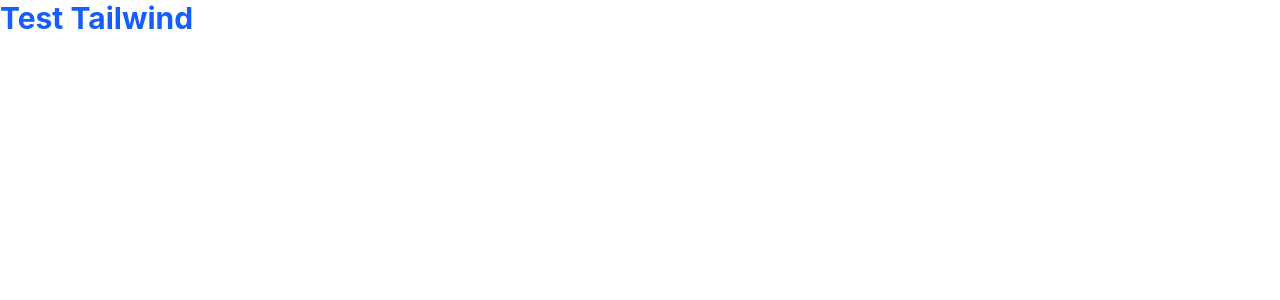
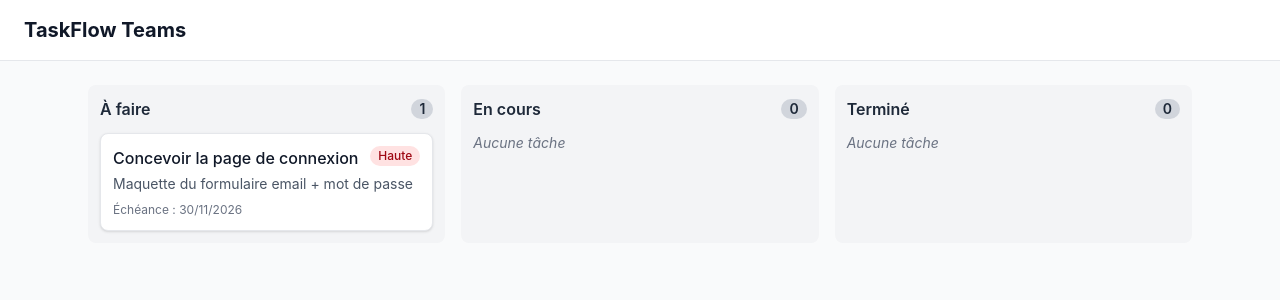
Before and after one commit to fouadisaid/taskflow-teams, a React (Vite) app: page / in a window 1280 px wide. Shown: the top 300 px of the page. Built offline with nearby package versions, Linux system fonts and the light colour scheme.

Commit message:
feat: ajoute les composants Header, Board, Column, TaskCard et PriorityBadge

```diff
--- a/src/App.tsx
+++ b/src/App.tsx
@@ -1,5 +1,16 @@
+import Header from './components/Header'
+import Board from './components/Board'
+import { mockTasks } from './data/mockTasks'
+
 function App() {
-  return <h1 className="text-3xl font-bold text-blue-600">Test Tailwind</h1>
+  return (
+    <div className="min-h-screen bg-gray-50">
+      <Header />
+      <main className="mx-auto max-w-6xl p-6">
+        <Board tasks={mockTasks} />
+      </main>
+    </div>
+  )
 }
 
 export default App
--- /dev/null
+++ b/src/components/Board.tsx
@@ -0,0 +1,33 @@
+import type { Task, TaskStatus } from '../api/types'
+import Column from './Column'
+import TaskCard from './TaskCard'
+
+interface BoardProps {
+  tasks: Task[]
+}
+
+const COLUMNS: { status: TaskStatus; title: string }[] = [
+  { status: 'TODO', title: 'À faire' },
+  { status: 'DOING', title: 'En cours' },
+  { status: 'DONE', title: 'Terminé' },
+]
+
+function Board({ tasks }: BoardProps) {
+  return (
+    <div className="grid gap-4 md:grid-cols-3">
+      {COLUMNS.map(({ status, title }) => {
+        const columnTasks = tasks.filter((task) => task.status === status)
+
+        return (
+          <Column key={status} title={title} count={columnTasks.length}>
+            {columnTasks.map((task) => (
+              <TaskCard key={task.id} task={task} />
+            ))}
+          </Column>
+        )
+      })}
+    </div>
+  )
+}
+
+export default Board
--- /dev/null
+++ b/src/components/Column.tsx
@@ -0,0 +1,26 @@
+import type { ReactNode } from 'react'
+
+interface ColumnProps {
+  title: string
+  count: number
+  children: ReactNode
+}
+
+function Column({ title, count, children }: ColumnProps) {
+  return (
+    <section className="flex flex-col gap-3 rounded-lg bg-gray-100 p-3">
+      <h2 className="flex items-center justify-between font-semibold text-gray-800">
+        {title}
+        <span className="rounded-full bg-gray-300 px-2 text-sm">{count}</span>
+      </h2>
+
+      {count === 0 ? (
+        <p className="text-sm italic text-gray-500">Aucune tâche</p>
+      ) : (
+        children
+      )}
+    </section>
+  )
+}
+
+export default Column
--- /dev/null
+++ b/src/components/Header.tsx
@@ -0,0 +1,9 @@
+function Header() {
+  return (
+    <header className="border-b border-gray-200 bg-white px-6 py-4">
+      <h1 className="text-xl font-bold text-gray-900">TaskFlow Teams</h1>
+    </header>
+  )
+}
+
+export default Header
--- /dev/null
+++ b/src/components/PriorityBadge.tsx
@@ -0,0 +1,22 @@
+import type { Priority } from '../api/types'
+
+interface PriorityBadgeProps {
+  priority: Priority
+}
+
+const PRIORITY_STYLES: Record<Priority, { label: string; className: string }> = {
+  LOW: { label: 'Basse', className: 'bg-green-100 text-green-800' },
+  MEDIUM: { label: 'Moyenne', className: 'bg-yellow-100 text-yellow-800' },
+  HIGH: { label: 'Haute', className: 'bg-red-100 text-red-800' },
+}
+
+function PriorityBadge({ priority }: PriorityBadgeProps) {
+  const { label, className } = PRIORITY_STYLES[priority]
+  return (
+    <span className={`rounded-full px-2 py-0.5 text-xs font-medium ${className}`}>
+      {label}
+    </span>
+  )
+}
+
+export default PriorityBadge
--- /dev/null
+++ b/src/components/TaskCard.tsx
@@ -0,0 +1,35 @@
+import type { Task } from '../api/types'
+import { isOverdue } from '../utils/tasks'
+import PriorityBadge from './PriorityBadge'
+
+interface TaskCardProps {
+  task: Task
+}
+
+function TaskCard({ task }: TaskCardProps) {
+  const overdue = isOverdue(task)
+
+  return (
+    <article className="rounded-lg border border-gray-200 bg-white p-3 shadow-sm">
+      <div className="flex items-start justify-between gap-2">
+        <h3 className="font-medium text-gray-900">{task.title}</h3>
+        <PriorityBadge priority={task.priority} />
+      </div>
+
+      <p className="mt-1 text-sm text-gray-600">{task.description}</p>
+
+      {task.dueDate !== null && (
+        <p className="mt-2 flex items-center gap-2 text-xs text-gray-500">
+          Échéance : {new Date(`${task.dueDate}T00:00:00`).toLocaleDateString('fr-FR')}
+          {overdue && (
+            <span className="rounded-full bg-red-600 px-2 py-0.5 font-medium text-white">
+              En retard
+            </span>
+          )}
+        </p>
+      )}
+    </article>
+  )
+}
+
+export default TaskCard
--- /dev/null
+++ b/src/utils/Tasks.tsx
@@ -0,0 +1,7 @@
+import type { Task } from '../api/types'
+
+export function isOverdue(task: Task): boolean {
+  if (task.dueDate === null || task.status === 'DONE') return false
+  const today = new Date().toLocaleDateString('en-CA') // "2026-11-14"
+  return task.dueDate < today
+}
```
